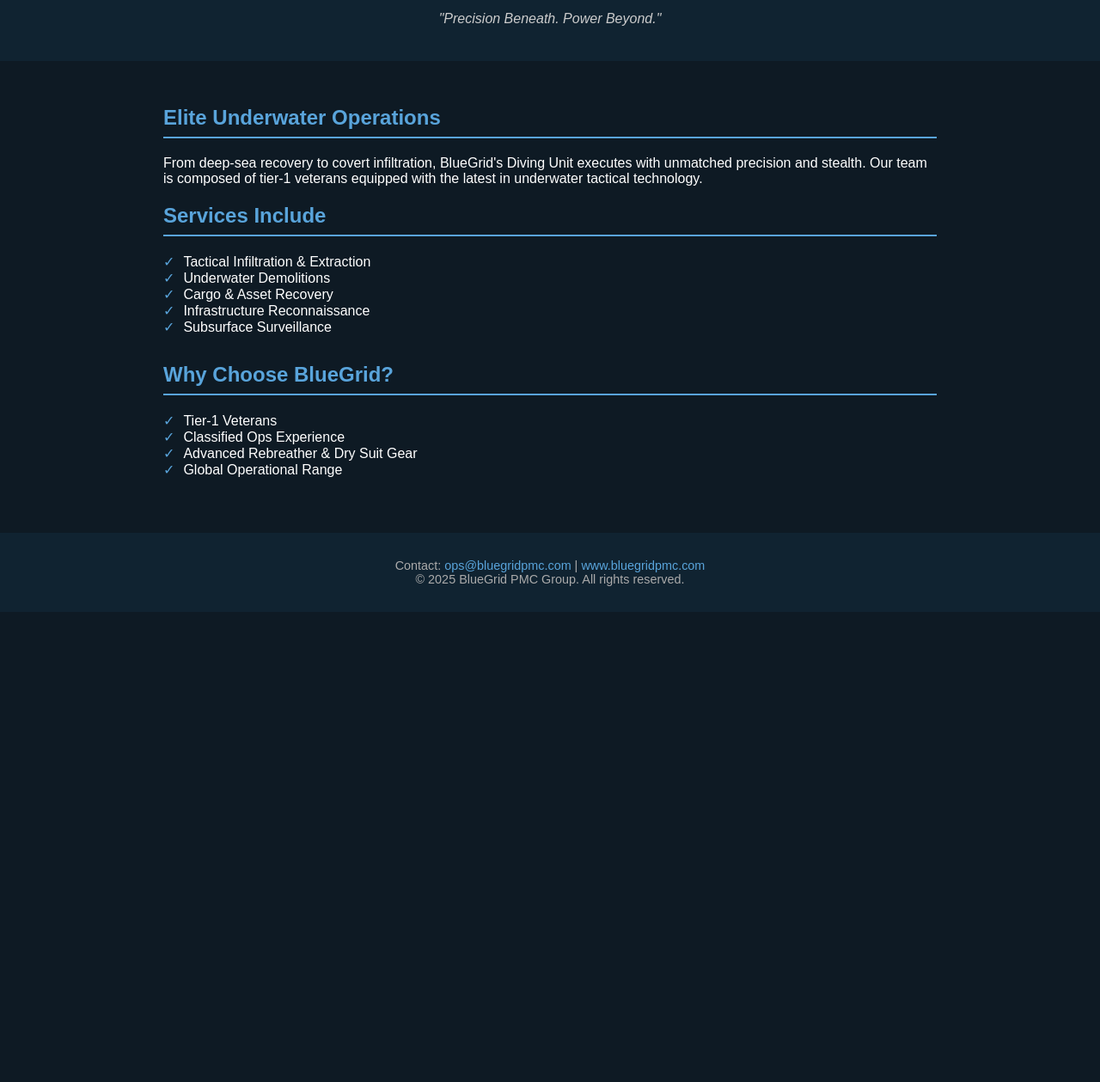
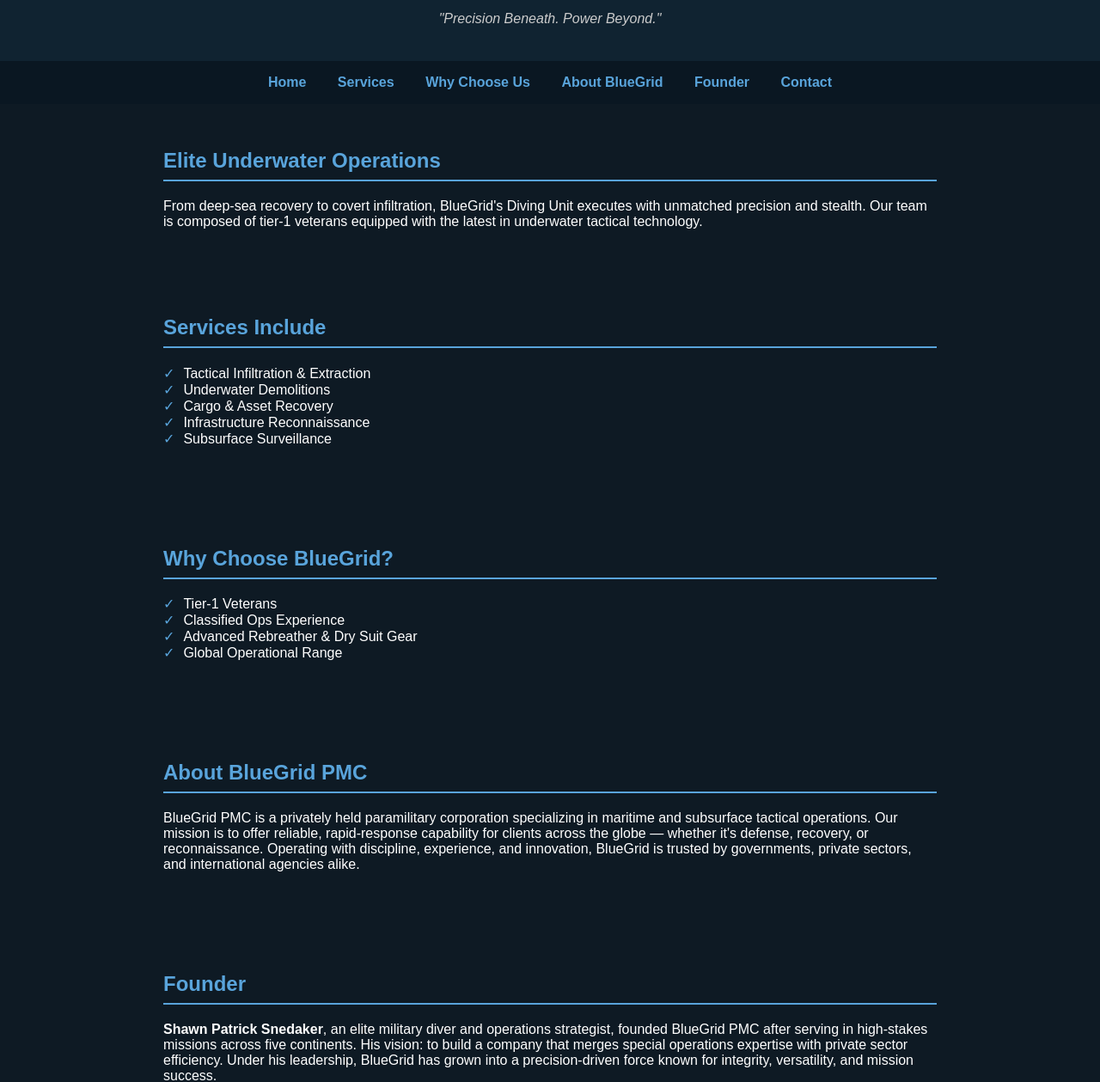
Before and after one commit to Ltshawn2006/BluegridPMC, a plain HTML site: page index.html in a window 1280 px wide. Shown: the part 64-1323 px from the top of the page at 86% size. Before the commit the page ends 800 px from the top, so only its background shows below. Drawn offline with Linux system fonts and the light colour scheme.

Commit message:
Update index.html

```diff
--- a/index.html
+++ b/index.html
@@ -25,12 +25,26 @@
       font-style: italic;
       color: #ccc;
     }
+    nav {
+      background-color: #0a1722;
+      padding: 1rem;
+      text-align: center;
+    }
+    nav a {
+      color: #59a4db;
+      margin: 0 1rem;
+      text-decoration: none;
+      font-weight: bold;
+    }
+    nav a:hover {
+      text-decoration: underline;
+    }
     section {
       padding: 2rem;
       max-width: 900px;
       margin: auto;
     }
-    .services, .why-choose {
+    .services, .why-choose, .about, .founder {
       margin-bottom: 2rem;
     }
     h2 {
@@ -66,12 +80,23 @@
     <p>"Precision Beneath. Power Beyond."</p>
   </header>
 
-  <section>
+  <nav>
+    <a href="#intro">Home</a>
+    <a href="#services">Services</a>
+    <a href="#why">Why Choose Us</a>
+    <a href="#about">About BlueGrid</a>
+    <a href="#founder">Founder</a>
+    <a href="#contact">Contact</a>
+  </nav>
+
+  <section id="intro">
     <div class="intro">
       <h2>Elite Underwater Operations</h2>
       <p>From deep-sea recovery to covert infiltration, BlueGrid's Diving Unit executes with unmatched precision and stealth. Our team is composed of tier-1 veterans equipped with the latest in underwater tactical technology.</p>
     </div>
+  </section>
 
+  <section id="services">
     <div class="services">
       <h2>Services Include</h2>
       <ul>
@@ -82,7 +107,9 @@
         <li>Subsurface Surveillance</li>
       </ul>
     </div>
+  </section>
 
+  <section id="why">
     <div class="why-choose">
       <h2>Why Choose BlueGrid?</h2>
       <ul>
@@ -94,7 +121,21 @@
     </div>
   </section>
 
-  <footer>
+  <section id="about">
+    <div class="about">
+      <h2>About BlueGrid PMC</h2>
+      <p>BlueGrid PMC is a privately held paramilitary corporation specializing in maritime and subsurface tactical operations. Our mission is to offer reliable, rapid-response capability for clients across the globe — whether it's defense, recovery, or reconnaissance. Operating with discipline, experience, and innovation, BlueGrid is trusted by governments, private sectors, and international agencies alike.</p>
+    </div>
+  </section>
+
+  <section id="founder">
+    <div class="founder">
+      <h2>Founder</h2>
+      <p><strong>Shawn Patrick Snedaker</strong>, an elite military diver and operations strategist, founded BlueGrid PMC after serving in high-stakes missions across five continents. His vision: to build a company that merges special operations expertise with private sector efficiency. Under his leadership, BlueGrid has grown into a precision-driven force known for integrity, versatility, and mission success.</p>
+    </div>
+  </section>
+
+  <footer id="contact">
     <p>Contact: <a href="mailto:ops@bluegridpmc.com">ops@bluegridpmc.com</a> | <a href="http://www.bluegridpmc.com">www.bluegridpmc.com</a><br>
     &copy; 2025 BlueGrid PMC Group. All rights reserved.</p>
   </footer>
```
